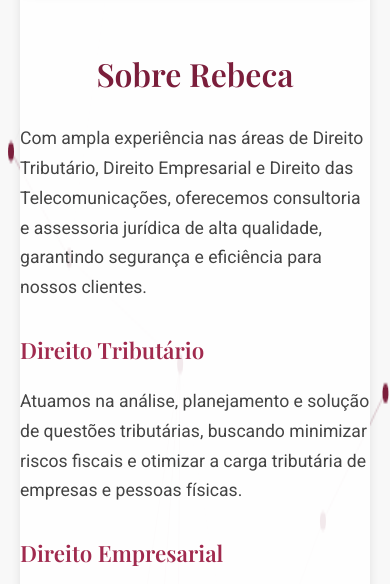
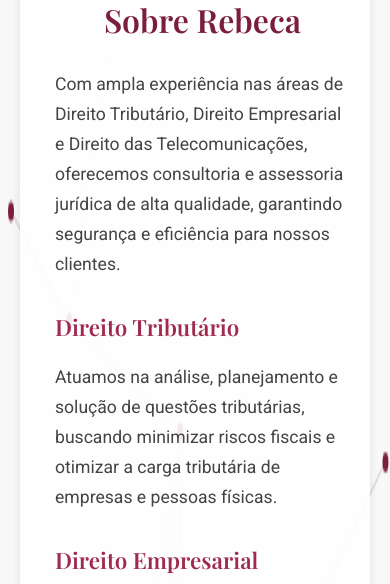
Before and after one commit to Davimirandajr/rebecaadvocacia, a plain HTML site: page index.html in a window 390 px wide. Shown: the part 1413-1997 px from the top of the page. Drawn offline with nearby package versions, Linux system fonts and the light colour scheme.

Commit message:
Update style.css

```diff
--- a/style.css
+++ b/style.css
@@ -22,7 +22,7 @@ body {
 .container {
   max-width: 1200px;
   margin: 0 auto;
-  padding: 0 20px;
+  padding: 0 20px; /* Mantém um padding padrão para desktops */
 }
 
 /* Header */
@@ -142,7 +142,7 @@ nav a:hover {
   flex-wrap: wrap; /* Permite que os itens quebrem a linha */
   align-items: center;
   gap: 50px;
-  padding: 80px 0;
+  padding: 80px 0; /* Padding vertical padrão para desktop */
   margin-top: 40px;
   background-color: rgba(255, 255, 255, 0.9);
   border-radius: 10px;
@@ -166,8 +166,8 @@ nav a:hover {
 
 .sobre-texto {
   flex: 2; /* Ocupa o dobro do espaço da imagem */
-  min-width: 300px; /* Largura mínima para o texto */
-  padding-right: 20px; /* Espaçamento à direita */
+  min-width: 300px; /* Largura mínima para o texto (desktop) */
+  padding-right: 20px; /* Espaçamento à direita (desktop) */
 }
 
 .sobre-texto h2 {
@@ -192,6 +192,9 @@ nav a:hover {
   line-height: 1.7;
   color: #444;
   margin-bottom: 15px;
+  /* Adicionar quebra de palavra para evitar vazamento em telas pequenas */
+  word-wrap: break-word;
+  overflow-wrap: break-word;
 }
 
 /* Footer */
@@ -326,11 +329,14 @@ footer {
   .sobre-area {
     flex-direction: column;
     gap: 30px;
-    padding: 50px 0;
+    padding: 50px 20px; /* <--- AQUI ESTÁ A MUDANÇA PRINCIPAL: Adicione padding horizontal */
+    /* Garante que o conteúdo da seção 'sobre' tenha um respiro nas laterais */
   }
 
   .sobre-texto {
-    padding-right: 0;
+    padding: 0 15px; /* <--- ADICIONADO: Padding interno para o texto, garante respiro */
+    padding-right: 0; /* Mantido para anular o padding-right global, mas o 'padding: 0 15px;' já o substitui efetivamente */
+    min-width: unset; /* <--- ADICIONADO: Permite que a largura do texto se ajuste */
   }
 
   .sobre-texto h2 {
@@ -341,4 +347,11 @@ footer {
   .sobre-texto h3 {
     font-size: 1.4em;
   }
+
+  .sobre-texto p {
+    /* Garante que não há margens ou paddings negativos que possam causar o problema */
+    margin-left: 0;
+    margin-right: 0;
+    text-align: left; /* Garante que o texto não esteja centralizado se não for intencional */
+  }
 }
```
